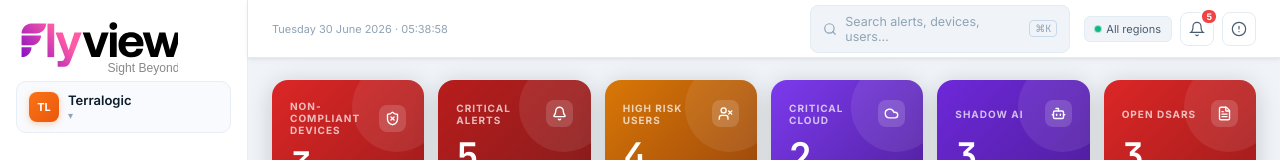
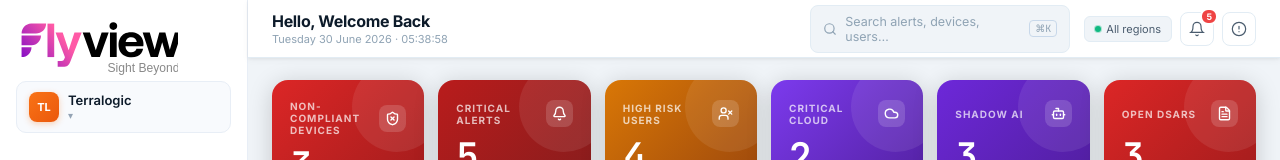
Before and after one commit to umamaheswari-terralogic/flyview-xdr-demo, a React (Vite) app: page / in a window 1280 px wide. Shown: the top 160 px of the page. Built offline with nearby package versions, Linux system fonts and the light colour scheme; no server answers.

Commit message:
syncup with reference HTML UX

```diff
--- a/src/layouts/AppLayout.jsx
+++ b/src/layouts/AppLayout.jsx
@@ -24,7 +24,7 @@ const API = API_BASE
 
 const MODULE_CONFIG = {
   '/': {
-    title: '',
+    title: 'Hello, Welcome Back',
     subtitle: '',
     tabs: [],
   },
```
